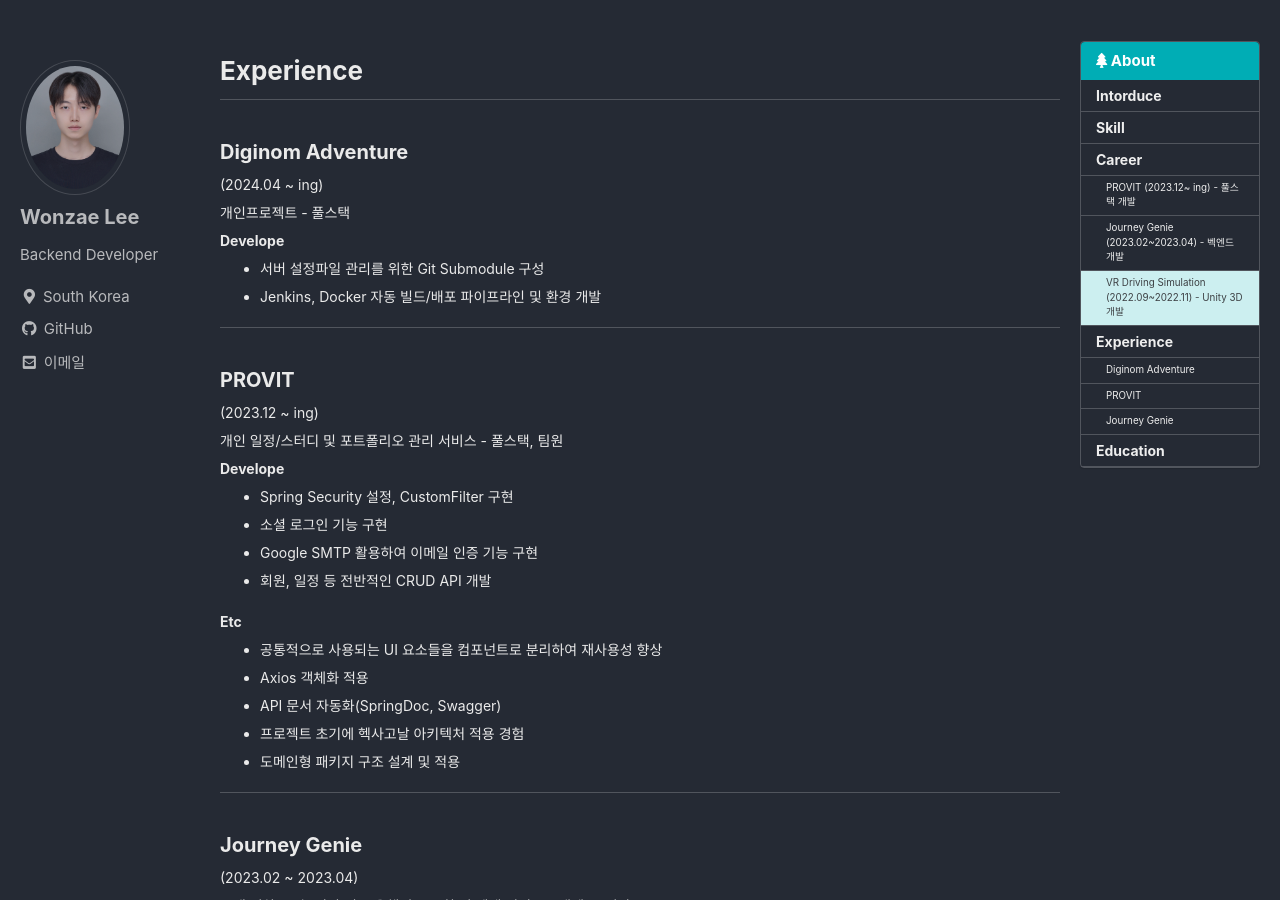
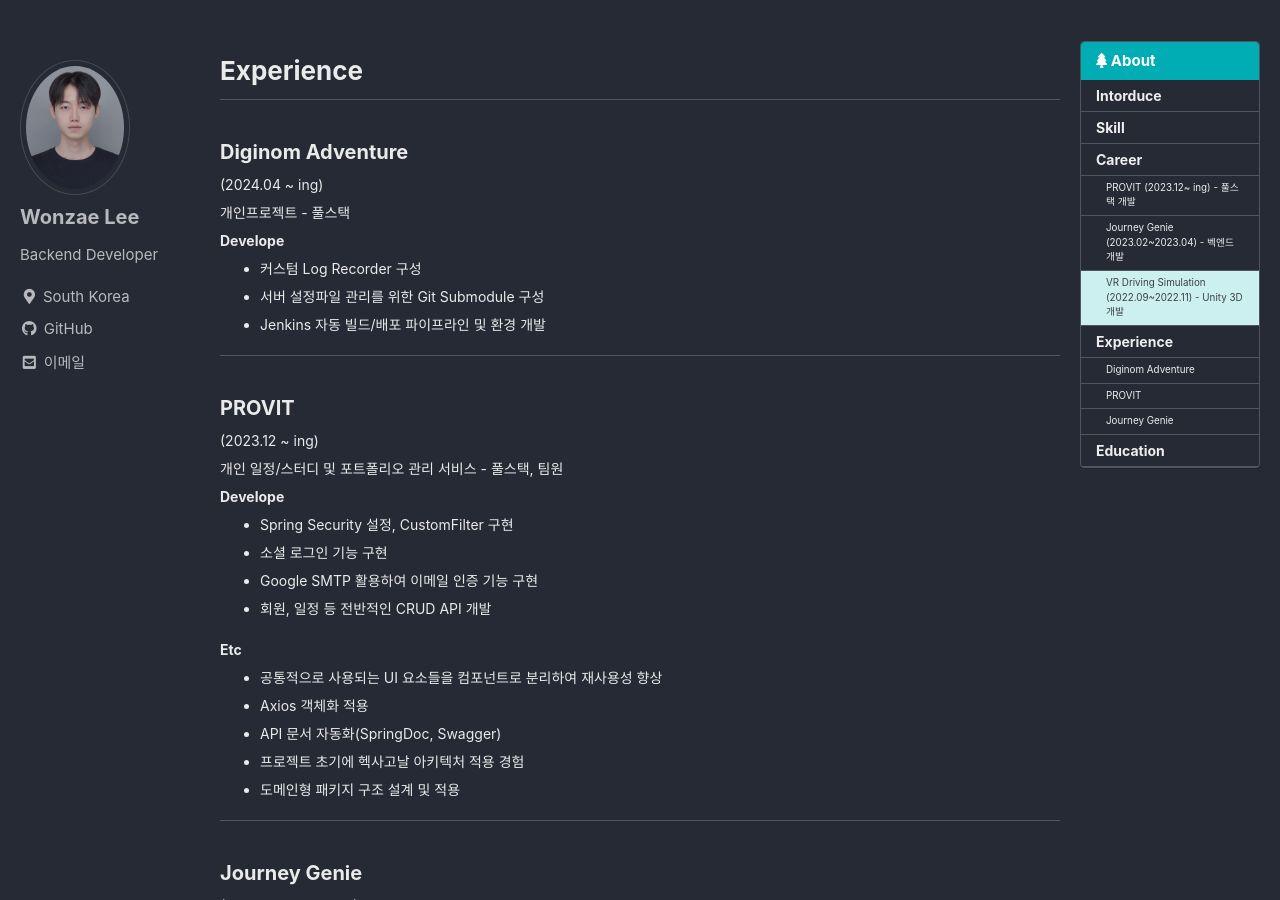
Before and after one commit to one-zeze/one-zeze.github.io, a Jekyll site: the page built from _posts/2024-03-29-about.md, in a window 1280 px wide and 900 px high, scrolled down 1241 px. Built offline with Jekyll 4.4.1, drawn with Linux system fonts in a browser that asks for light colours; cached includes are drawn as plain includes.

```diff
--- a/_posts/2024-03-29-about.md
+++ b/_posts/2024-03-29-about.md
@@ -78,8 +78,9 @@ Unity 3D 모델링 및 기능 구현, Oculus Meta Quest2 기기 연동을 담당
 
 **Develope**
 
+- 커스텀 Log Recorder 구성
 - 서버 설정파일 관리를 위한 Git Submodule 구성
-- Jenkins, Docker 자동 빌드/배포 파이프라인 및 환경 개발
+- Jenkins 자동 빌드/배포 파이프라인 및 환경 개발
 
 <!-- **Etc**
 
```
Also changed, not shown: _posts/projects/2024-05-13-diginom.md (+3 -1 lines).
